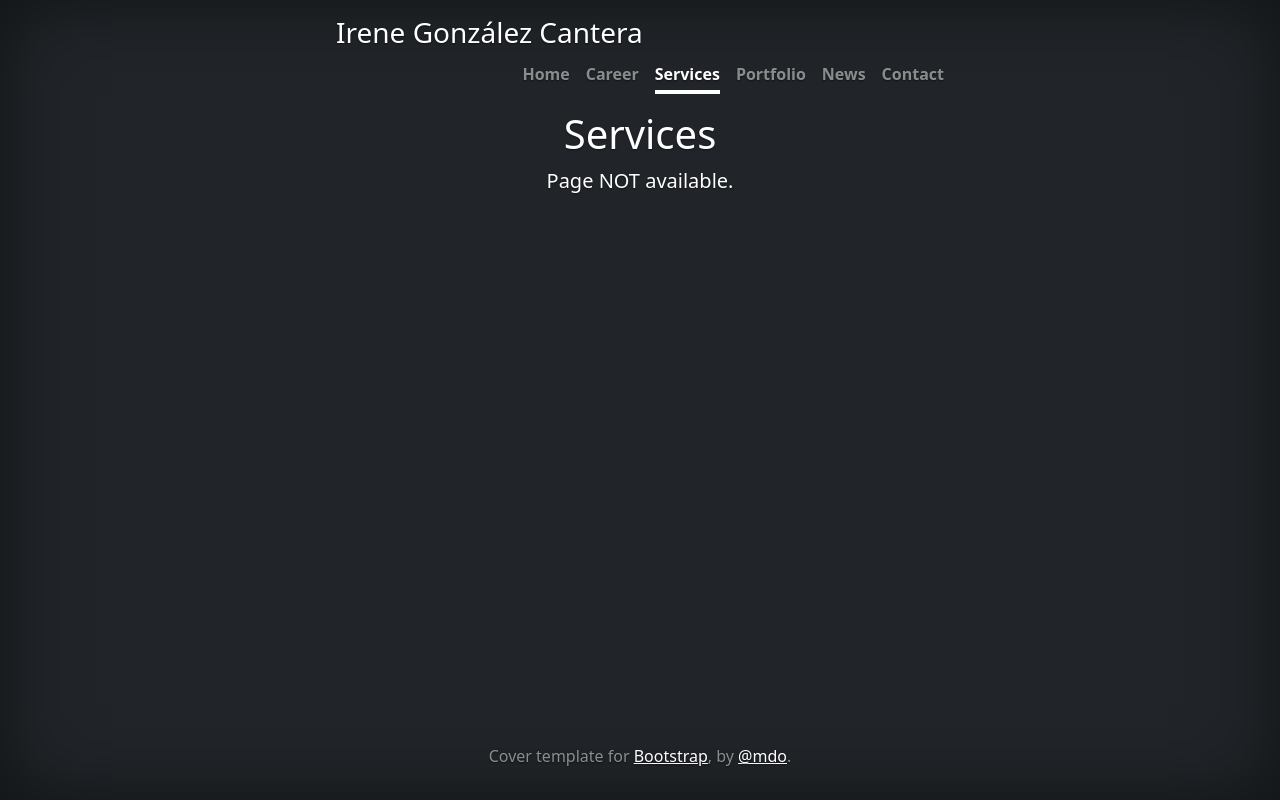
After one commit to irenegcantera/course-django, a Django app: page /services/ in a window 1280 px wide. The commit adds this page. Run offline with Django 3.2, Linux system fonts and the light colour scheme; some libraries are stand-ins or nearby versions.

Commit message:
Added a new view 'Services' to the nav bar

```diff
--- a/projects-django/professional_web/professional_web_app/templates/professional_web_app/base.html
+++ b/projects-django/professional_web/professional_web_app/templates/professional_web_app/base.html
@@ -37,14 +37,15 @@
   include_js: false
   -->
 
-  <div class="cover-container d-flex w-100 h-100 p-3 mx-auto flex-column">
+  <div class="cover-container d-flex w-50 h-100 p-3 mx-auto flex-column">
     <!-- Heading -->
     <header class="mb-auto">
       <div>
-        <h3 class="float-md-start mb-0">Cover</h3>
+        <h3 class="text-md-start mb-6">Irene González Cantera</h3>
         <nav class="nav nav-masthead justify-content-center float-md-end">
           <a class="nav-link {% if request.path == '/' %}active{% endif %}" aria-current="page" href="{% url 'Home' %}">Home</a>
           <a class="nav-link {% if request.path == '/career/' %} active {% endif %}" href="{% url 'Career' %}">Career</a>
+          <a class="nav-link {% if request.path == '/services/' %} active {% endif %}" href="{% url 'Services' %}">Services</a>
           <a class="nav-link {% if request.path == '/portfolio/' %} active {% endif %}" href="{% url 'Portfolio' %}">Portfolio</a>
           <a class="nav-link {% if request.path == '/news/' %} active {% endif %}" href="{% url 'News' %}">News</a>
           <a class="nav-link {% if request.path == '/contact/' %} active {% endif %}" href="{% url 'Contact' %}">Contact</a>
--- /dev/null
+++ b/projects-django/professional_web/professional_web_app/templates/professional_web_app/service.html
@@ -0,0 +1,13 @@
+{% extends "professional_web_app/base.html" %}
+
+{% load static %}
+
+{% block content %}
+<!-- Contenido -->
+<div class="cover-container d-flex w-100 h-100 p-3 mx-auto flex-column">
+    <main class="px-3">
+        <h1>Services</h1>
+        <p class="lead">Page NOT available.</p>
+    </main>
+</div>
+{% endblock %}
--- a/projects-django/professional_web/professional_web_app/urls.py
+++ b/projects-django/professional_web/professional_web_app/urls.py
@@ -4,6 +4,7 @@ from professional_web_app import views
 urlpatterns = [
     path('', views.home, name="Home"),
     path('career/', views.career, name="Career"),
+    path('services/', views.service, name="Services"),
     path('portfolio/', views.portfolio, name="Portfolio"),
     path('news/', views.news, name="News"),
     path('contact/', views.contact, name="Contact"),
--- a/projects-django/professional_web/professional_web_app/views.py
+++ b/projects-django/professional_web/professional_web_app/views.py
@@ -8,6 +8,9 @@ def home(request):
 def career(request):
     return render(request,"professional_web_app/career.html")
 
+def service(request):
+    return render(request,"professional_web_app/service.html")
+
 def portfolio(request):
     return render(request,"professional_web_app/portfolio.html")
 
```
